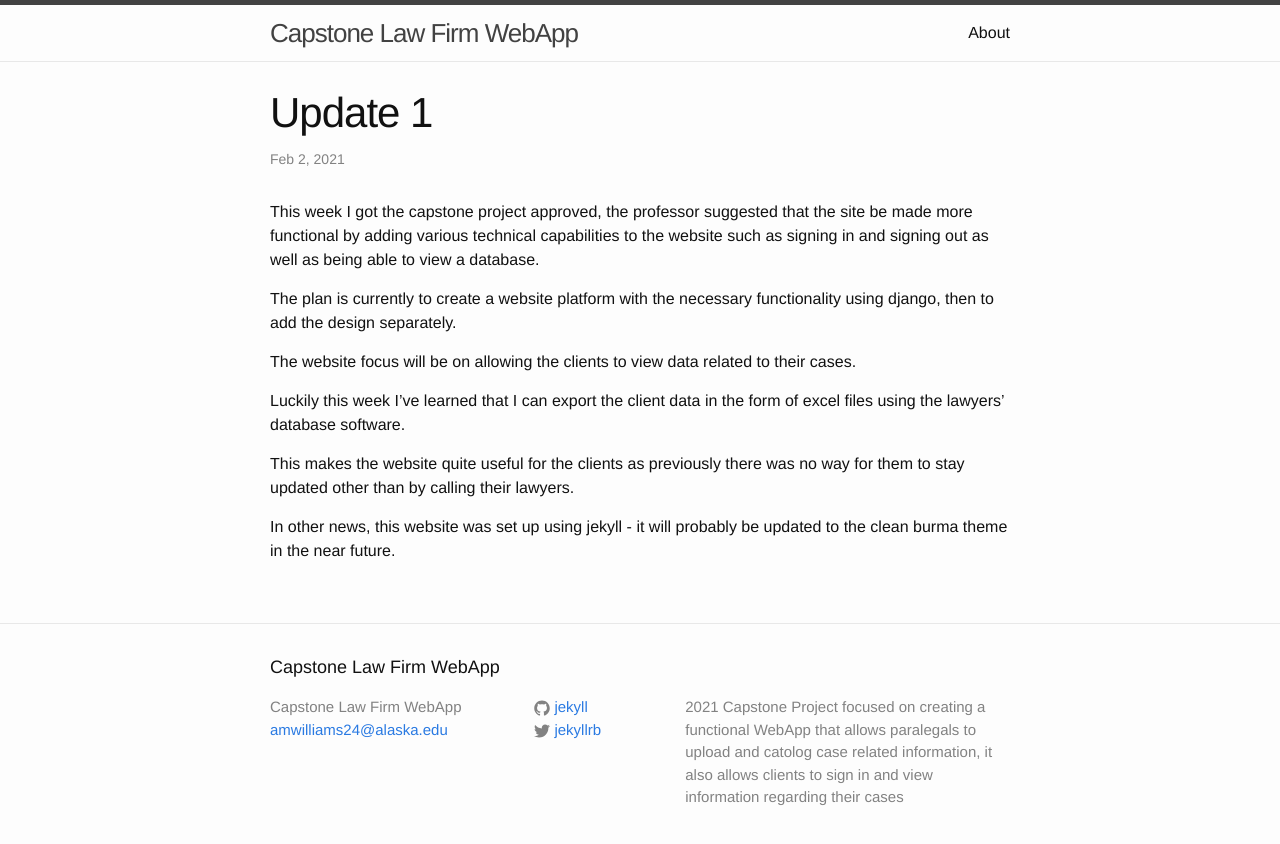
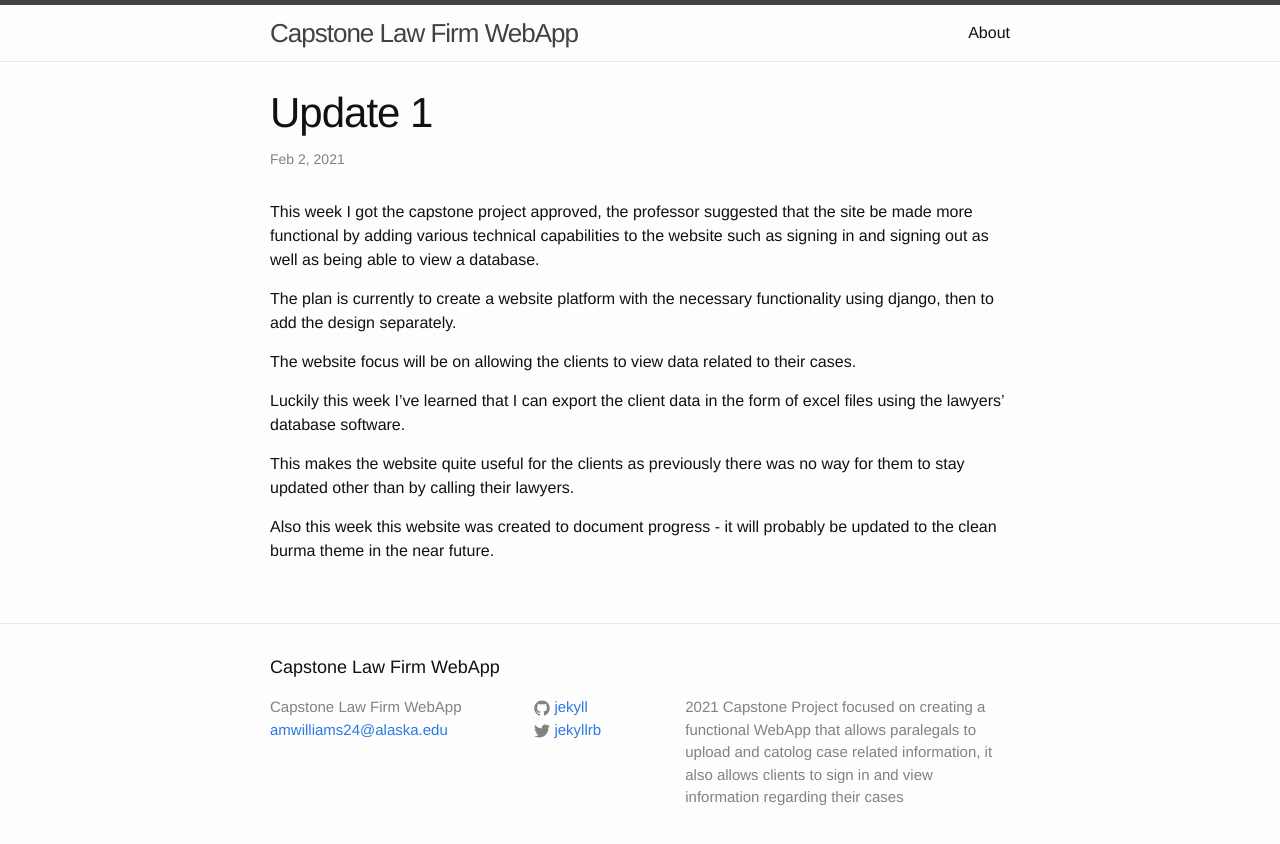
Before and after one commit to GuitarMusashi616/GuitarMusashi616.github.io, a Jekyll site: the page built from _posts/2021-02-02-Update 1.markdown, in a window 1280 px wide. Shown: the top 844 px of the page. Built offline with Jekyll 4.4.1, drawn with Linux system fonts in a browser that asks for light colours; our own code applies the rules of GitHub Pages for plain Markdown files.

Commit message:
Update 2021-02-02-Update 1.markdown

```diff
--- a/_posts/2021-02-02-Update 1.markdown
+++ b/_posts/2021-02-02-Update 1.markdown
@@ -9,4 +9,4 @@ Luckily this week I've learned that I can export the client data in the form of
 
 This makes the website quite useful for the clients as previously there was no way for them to stay updated other than by calling their lawyers.
 
-In other news, this website was set up using jekyll - it will probably be updated to the clean burma theme in the near future.
+Also this week this website was created to document progress - it will probably be updated to the clean burma theme in the near future.
```
